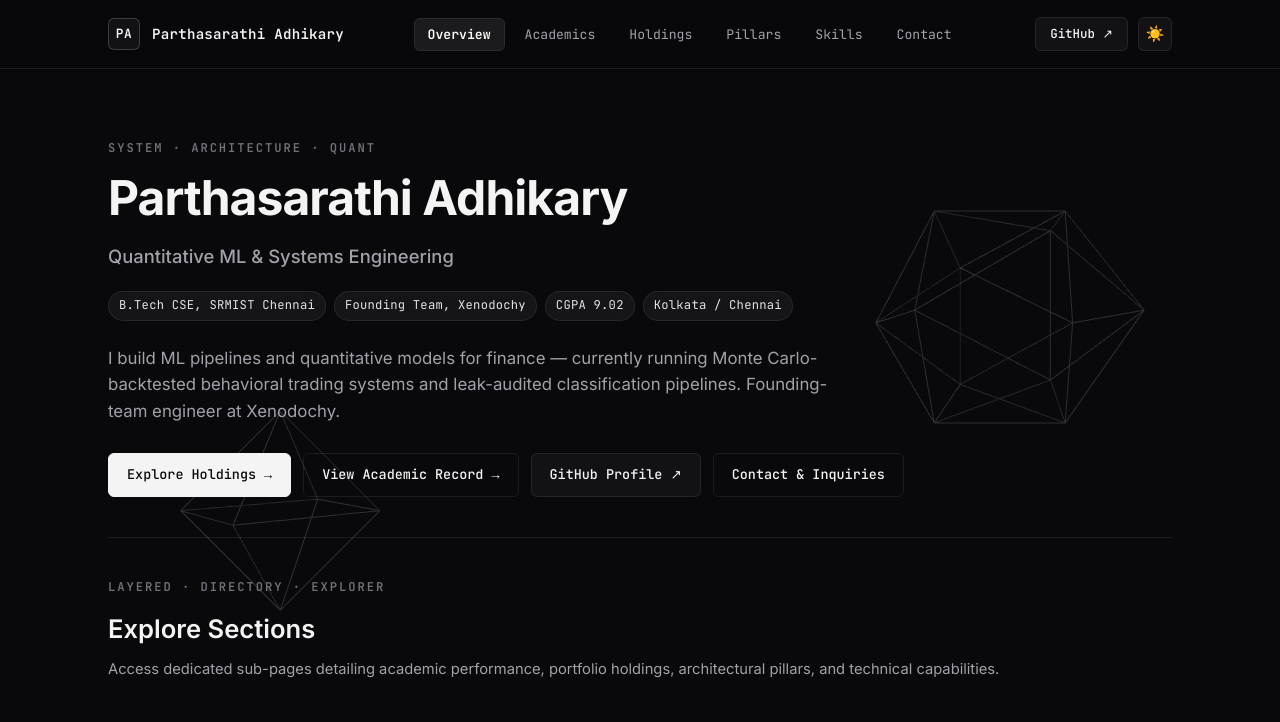
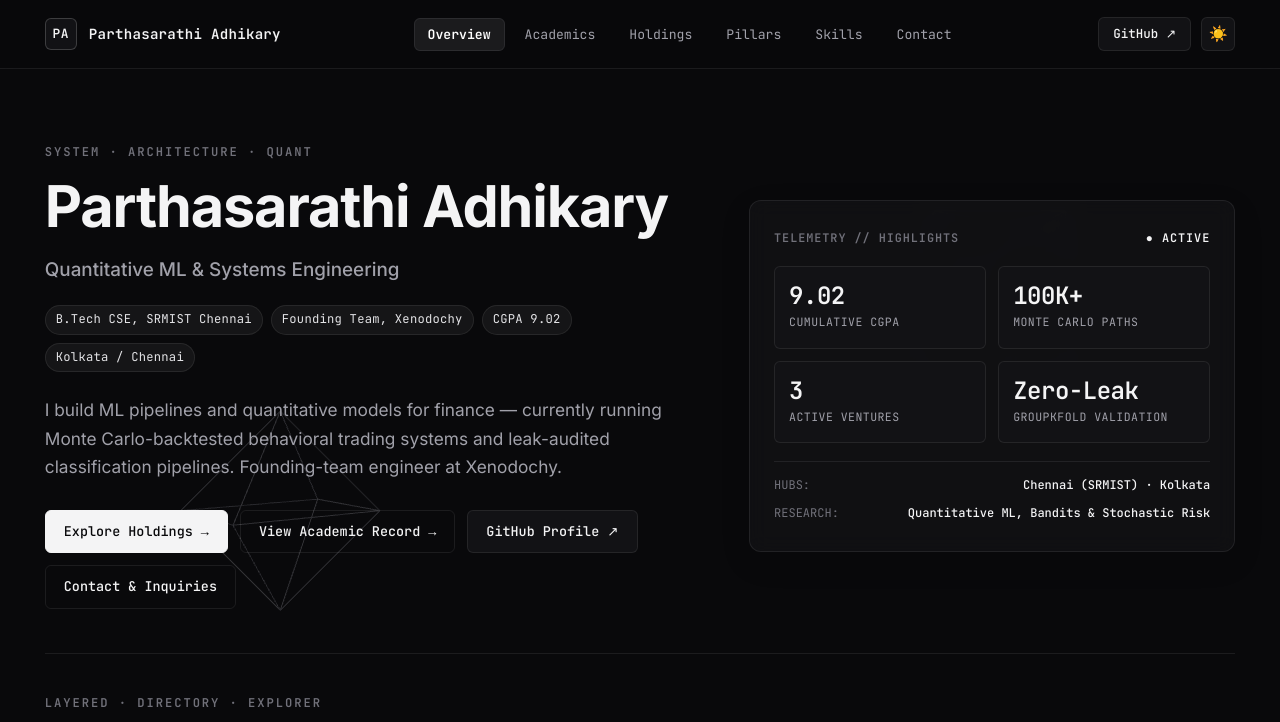
Before and after one commit to parthowww/portfolio2.0, a plain HTML site: page index.html in a window 1280 px wide. Shown: the top 722 px of the page. Drawn offline with nearby package versions, Linux system fonts and the light colour scheme.

Commit message:
fixed some bugs

```diff
--- a/index.html
+++ b/index.html
@@ -124,9 +124,9 @@ body {
 
 .container {
   width: 100%;
-  max-width: 1120px;
+  max-width: 1760px;
   margin: 0 auto;
-  padding: 0 28px;
+  padding: 0 clamp(24px, 3.5vw, 64px);
 }
 
 /* Header & Layered Navigation */
@@ -287,19 +287,19 @@ body {
 }
 
 .page-title {
-  font-size: clamp(2rem, 4vw, 3rem);
+  font-size: clamp(2.2rem, 4.5vw, 3.8rem);
   font-weight: 700;
-  line-height: 1.15;
+  line-height: 1.12;
   letter-spacing: -0.02em;
   margin-bottom: 16px;
   color: var(--text-main);
 }
 
 .page-subtitle {
-  font-size: 1.05rem;
+  font-size: 1.08rem;
   color: var(--text-muted);
-  max-width: 720px;
-  line-height: 1.6;
+  max-width: 1150px;
+  line-height: 1.65;
   margin-bottom: 36px;
 }
 
@@ -402,10 +402,112 @@ body {
 }
 
 /* Layered Portal Directory Grid on Homepage */
+/* Hero Spread Layout & Telemetry */
+.hero-layout {
+  display: grid;
+  grid-template-columns: 1.35fr 1fr;
+  gap: 48px;
+  align-items: center;
+  padding: 24px 0 44px;
+  border-bottom: 1px solid var(--border-color);
+}
+
+.hero-main {
+  min-width: 0;
+}
+
+.hero-telemetry-panel {
+  background: var(--bg-card);
+  border: 1px solid var(--border-color);
+  border-radius: var(--radius-md);
+  padding: 28px 24px;
+  backdrop-filter: blur(10px);
+  -webkit-backdrop-filter: blur(10px);
+  display: flex;
+  flex-direction: column;
+  gap: 18px;
+  box-shadow: 0 10px 30px rgba(0, 0, 0, 0.12);
+}
+
+.telemetry-top {
+  display: flex;
+  justify-content: space-between;
+  align-items: center;
+  font-family: var(--font-mono);
+  font-size: 0.74rem;
+  letter-spacing: 0.08em;
+  color: var(--text-dim);
+}
+
+.telemetry-pulse {
+  color: var(--text-main);
+  font-weight: 600;
+  display: flex;
+  align-items: center;
+  gap: 6px;
+}
+
+.telemetry-grid {
+  display: grid;
+  grid-template-columns: repeat(2, 1fr);
+  gap: 12px;
+}
+
+.telemetry-stat-box {
+  background: var(--bg-surface);
+  border: 1px solid var(--border-color);
+  border-radius: var(--radius-sm);
+  padding: 16px 14px;
+}
+
+.telemetry-num {
+  font-family: var(--font-mono);
+  font-size: 1.5rem;
+  font-weight: 700;
+  line-height: 1.1;
+  margin-bottom: 4px;
+  color: var(--text-main);
+  letter-spacing: -0.02em;
+}
+
+.telemetry-lbl {
+  font-family: var(--font-mono);
+  font-size: 0.72rem;
+  color: var(--text-muted);
+  text-transform: uppercase;
+  letter-spacing: 0.04em;
+}
+
+.telemetry-footer-info {
+  display: flex;
+  flex-direction: column;
+  gap: 8px;
+  border-top: 1px solid var(--border-color);
+  padding-top: 14px;
+  font-family: var(--font-mono);
+  font-size: 0.75rem;
+}
+
+.telemetry-row {
+  display: flex;
+  justify-content: space-between;
+  gap: 12px;
+  flex-wrap: wrap;
+}
+
+.telemetry-key {
+  color: var(--text-dim);
+}
+
+.telemetry-val {
+  color: var(--text-main);
+  font-weight: 500;
+}
+
 .portal-grid {
   display: grid;
   grid-template-columns: repeat(3, 1fr);
-  gap: 20px;
+  gap: 24px;
   margin: 40px 0 60px;
 }
 
@@ -413,7 +515,7 @@ body {
   background: var(--bg-card);
   border: 1px solid var(--border-color);
   border-radius: var(--radius-md);
-  padding: 28px 24px;
+  padding: 32px 28px;
   display: flex;
   flex-direction: column;
   justify-content: space-between;
@@ -809,10 +911,14 @@ footer {
 }
 
 /* Responsive */
+@media (max-width: 1180px) {
+  .hero-layout { grid-template-columns: 1fr; gap: 32px; }
+  .portal-grid { grid-template-columns: repeat(2, 1fr); }
+  .metrics-grid { grid-template-columns: repeat(2, 1fr); }
+}
+
 @media (max-width: 960px) {
-  .portal-grid { grid-template-columns: repeat(2, 1fr); }
   .skills-grid { grid-template-columns: repeat(2, 1fr); }
-  .metrics-grid { grid-template-columns: repeat(2, 1fr); }
   .bento-grid { grid-template-columns: 1fr; }
   .bento-full { grid-column: span 1; }
   .pillars-grid { grid-template-columns: 1fr; }
@@ -825,6 +931,8 @@ footer {
   .metrics-grid { grid-template-columns: 1fr; }
   .nav-links { display: none; }
   .edu-item { flex-direction: column; }
+  .hero-telemetry-panel { padding: 20px 16px; }
+  .telemetry-grid { grid-template-columns: 1fr; }
 }
 
   </style>
@@ -866,10 +974,11 @@ footer {
 <div class="container" style="padding-top: 50px;">
 
   <!-- Hero Section -->
-  <div style="padding: 20px 0 40px; border-bottom: 1px solid var(--border-color);">
+  <div class="hero-layout">
+    <div class="hero-main">
       <div class="three-word-headline">SYSTEM · ARCHITECTURE · QUANT</div>
       <h1 class="page-title">Parthasarathi Adhikary</h1>
-    <p style="font-size: 1.15rem; font-weight: 500; color: var(--text-muted); margin-bottom: 20px;">
+      <p style="font-size: 1.18rem; font-weight: 500; color: var(--text-muted); margin-bottom: 20px;">
         Quantitative ML &amp; Systems Engineering
       </p>
 
@@ -897,6 +1006,43 @@ footer {
         <a href="contact.html" class="btn btn-outline">
           <span>Contact &amp; Inquiries</span>
         </a>
+      </div>
+    </div>
+
+    <!-- Telemetry Overview Panel -->
+    <div class="hero-telemetry-panel">
+      <div class="telemetry-top">
+        <span style="font-weight: 600;">TELEMETRY // HIGHLIGHTS</span>
+        <span class="telemetry-pulse">● ACTIVE</span>
+      </div>
+      <div class="telemetry-grid">
+        <div class="telemetry-stat-box">
+          <div class="telemetry-num">9.02</div>
+          <div class="telemetry-lbl">Cumulative CGPA</div>
+        </div>
+        <div class="telemetry-stat-box">
+          <div class="telemetry-num">100K+</div>
+          <div class="telemetry-lbl">Monte Carlo Paths</div>
+        </div>
+        <div class="telemetry-stat-box">
+          <div class="telemetry-num">3</div>
+          <div class="telemetry-lbl">Active Ventures</div>
+        </div>
+        <div class="telemetry-stat-box">
+          <div class="telemetry-num">Zero-Leak</div>
+          <div class="telemetry-lbl">GroupKFold Validation</div>
+        </div>
+      </div>
+      <div class="telemetry-footer-info">
+        <div class="telemetry-row">
+          <span class="telemetry-key">HUBS:</span>
+          <span class="telemetry-val">Chennai (SRMIST) · Kolkata</span>
+        </div>
+        <div class="telemetry-row">
+          <span class="telemetry-key">RESEARCH:</span>
+          <span class="telemetry-val">Quantitative ML, Bandits &amp; Stochastic Risk</span>
+        </div>
+      </div>
     </div>
   </div>
 
```
Also changed, not shown: academics.html (+17 -14 lines), 2 other files. Lines whose indentation alone changed are shown as unchanged.
